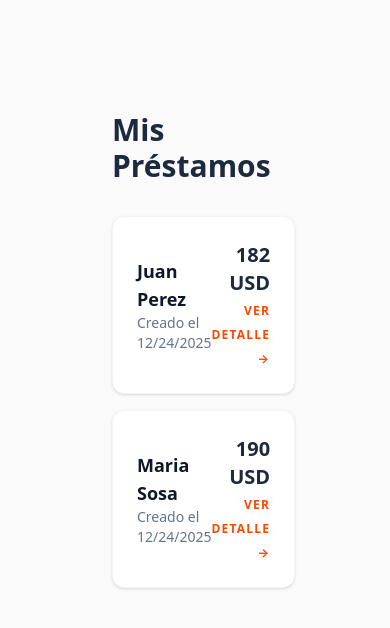
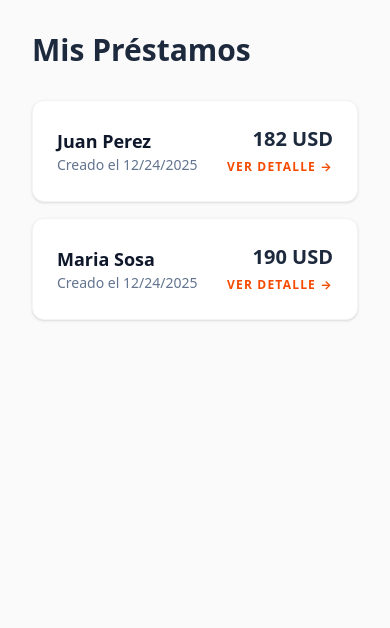
Before and after one commit to SantiCortes2250/pagos-app, a React (Vite) app: page / in a window 390 px wide. Shown: the top 628 px of the page. Built offline with nearby package versions, Linux system fonts and the light colour scheme.

Commit message:
feat: cambio de padding para dispositvos moviles

```diff
--- a/src/App.tsx
+++ b/src/App.tsx
@@ -3,7 +3,7 @@ import ListaPrestamos from './components/ListaPrestamos'
 function App() {
 
   return (
-    <div className="app m-10 p-10">
+    <div className="app m-0 p-0 sm:m-10 sm:p-10">
       <ListaPrestamos />
     </div>
 
--- a/src/components/Pagos.tsx
+++ b/src/components/Pagos.tsx
@@ -95,7 +95,7 @@ const Pagos: React.FC<PagosProps> = ({ total, moneda = "USD", prestamoId }) => {
             {esEdicion ? "Guardar" : "Editar ✎"}
           </button>
 
-          <div className="text-gray-400 text-[23px]">
+          <div className="text-gray-400 sm:text-lg md:text-2xl">
             Por cobrar{" "}
             <span className="text-gray-900 font-semibold">
               {formatMonto(total)} {moneda}
```
